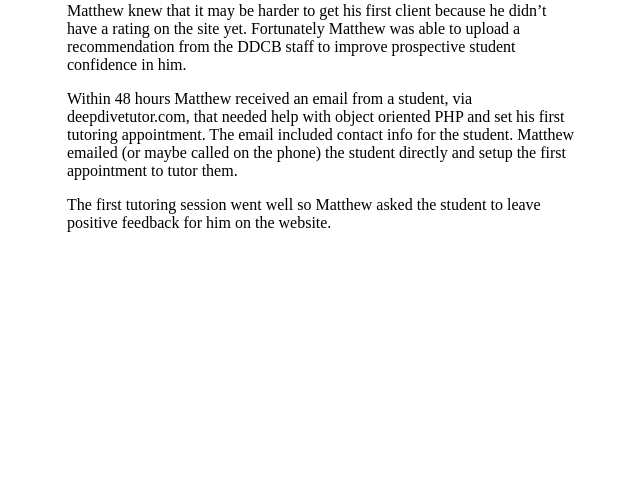
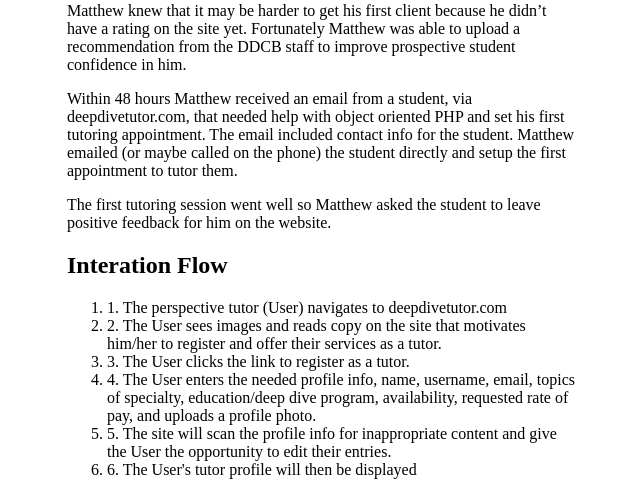
Before and after one commit to MartyBonacci/deepdivetutor, a PHP site: page /matthew.php in a window 1280 px wide. Shown: the part 1183-1678 px from the top of the page, without its empty margins (29-669 px from the left). Before the commit the page ends 1415 px from the top, so only its background shows below. Run offline with PHP 8.4, Linux system fonts and the light colour scheme.

Commit message:
started interaction flow

```diff
--- a/epic/persona-files/matthew.php
+++ b/epic/persona-files/matthew.php
@@ -30,5 +30,14 @@
 		<p>Matthew knew that it may be harder to get his first client because he didn’t have a rating on the site yet. Fortunately Matthew was able to upload a recommendation from the DDCB staff to improve prospective student confidence in him.</p>
 		<p>Within 48 hours Matthew received an email from a student, via deepdivetutor.com, that needed help with object oriented PHP and set his first tutoring appointment. The email included contact info for the student. Matthew emailed (or maybe called on the phone) the student directly and setup the first appointment to tutor them.</p>
 		<p>The first tutoring session went well so Matthew asked the student to leave positive feedback for him on the website.</p>
+		<h2>Interation Flow</h2>
+		<ol>
+			<li>1. The perspective tutor (User) navigates to deepdivetutor.com</li>
+			<li>2. The User sees images and reads copy on the site that motivates him/her to register and offer their services as a tutor.</li>
+			<li>3. The User clicks the link to register as a tutor.</li>
+			<li>4. The User enters the needed profile info, name, username, email, topics of specialty, education/deep dive program, availability, requested rate of pay, and uploads a profile photo.</li>
+			<li>5. The site will scan the profile info for inappropriate content and give the User the opportunity to edit their entries.</li>
+			<li>6. The User's tutor profile will then be displayed </li>
+		</ol>
 	</body>
 </html>
```
